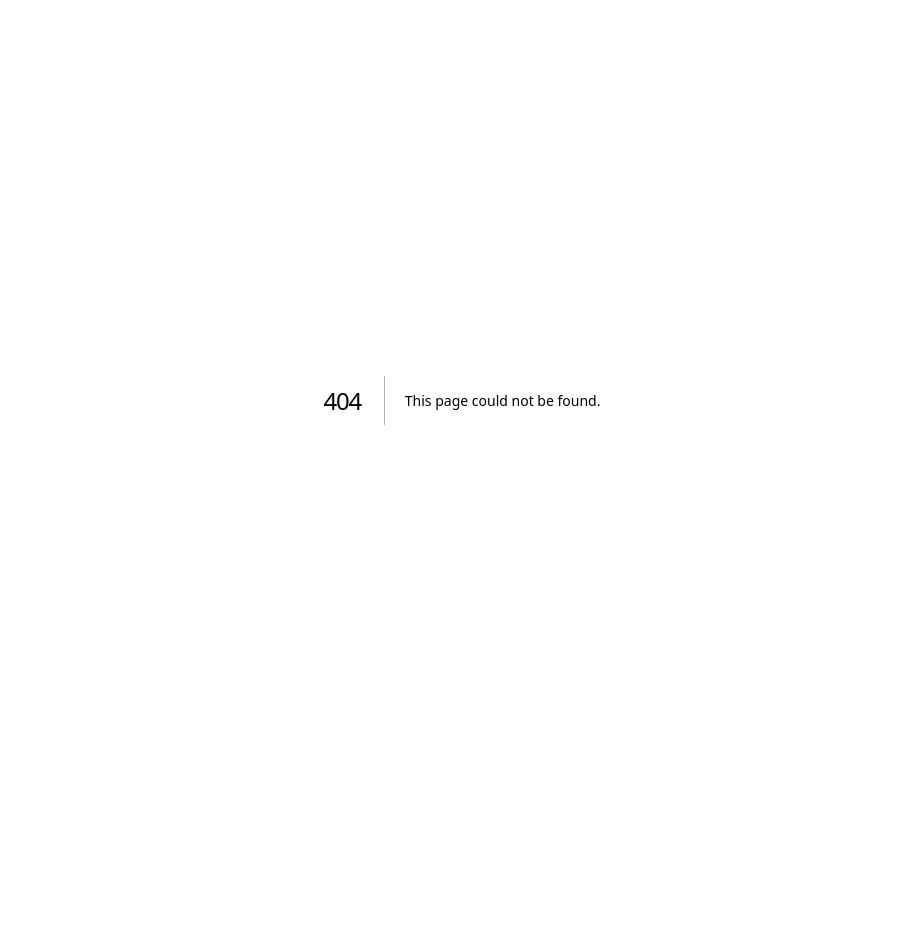
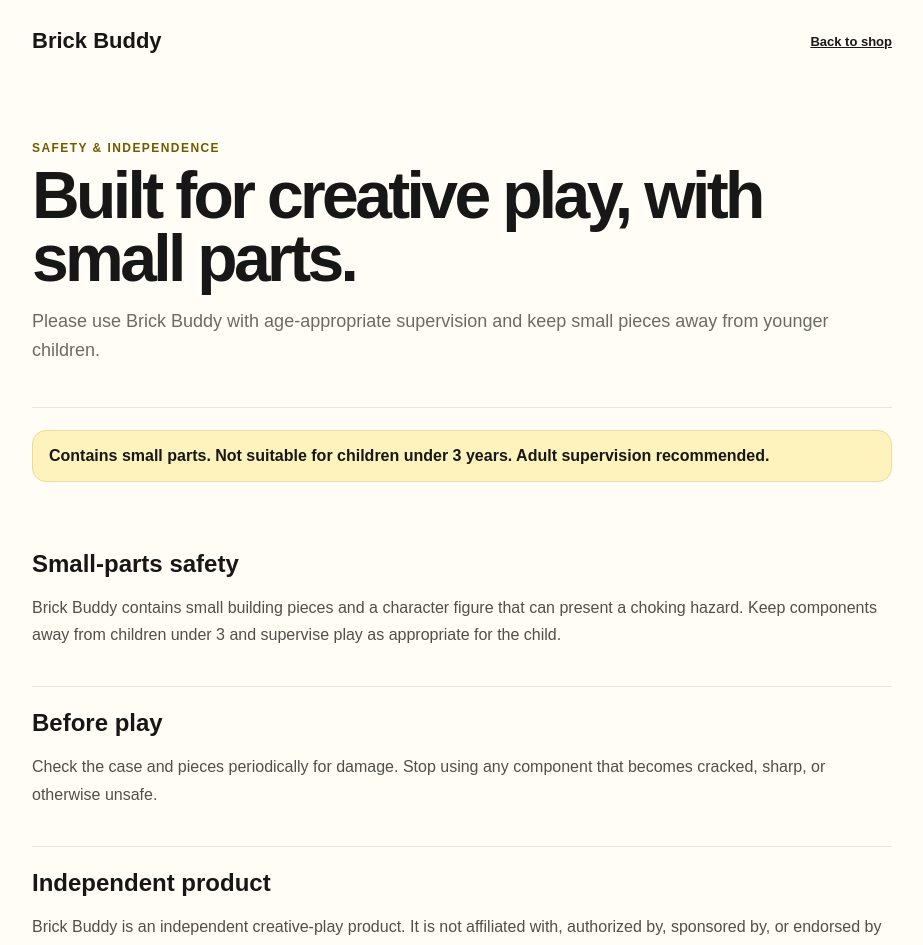
Before and after one commit to plusultratablet1-tech/brick-buddy, a Next.js app: page /safety in a window 1280 px wide. Before the commit this address had no page. Shown: the top 945 px of the page, without its empty margins (178-1101 px from the left). Before the commit the page ends 800 px from the top, so only its background shows below. Built offline with nearby package versions, Linux system fonts and the light colour scheme.

Commit message:
feat: add safety and independence page

```diff
--- /dev/null
+++ b/src/app/safety/page.tsx
@@ -0,0 +1,15 @@
+import styles from "../legal.module.css";
+
+export default function SafetyPage() {
+  return <main className={styles.page}><div className={styles.wrap}>
+    <div className={styles.top}><a className={styles.brand} href="/">Brick Buddy</a><a className={styles.back} href="/">Back to shop</a></div>
+    <header className={styles.hero}><span className="eyebrow">Safety & independence</span><h1>Built for creative play, with small parts.</h1><p>Please use Brick Buddy with age-appropriate supervision and keep small pieces away from younger children.</p></header>
+    <div className={styles.notice}>Contains small parts. Not suitable for children under 3 years. Adult supervision recommended.</div>
+    <div className={styles.content}>
+      <section><h2>Small-parts safety</h2><p>Brick Buddy contains small building pieces and a character figure that can present a choking hazard. Keep components away from children under 3 and supervise play as appropriate for the child.</p></section>
+      <section><h2>Before play</h2><p>Check the case and pieces periodically for damage. Stop using any component that becomes cracked, sharp, or otherwise unsafe.</p></section>
+      <section><h2>Independent product</h2><p>Brick Buddy is an independent creative-play product. It is not affiliated with, authorized by, sponsored by, or endorsed by the LEGO Group.</p></section>
+      <section><h2>Third-party pieces</h2><p>Where genuine LEGO® elements are included, they are used as components in an independently assembled Brick Buddy product. LEGO® is a trademark of the LEGO Group, which does not sponsor, authorize, or endorse Brick Buddy.</p></section>
+    </div>
+  </div></main>;
+}
```
